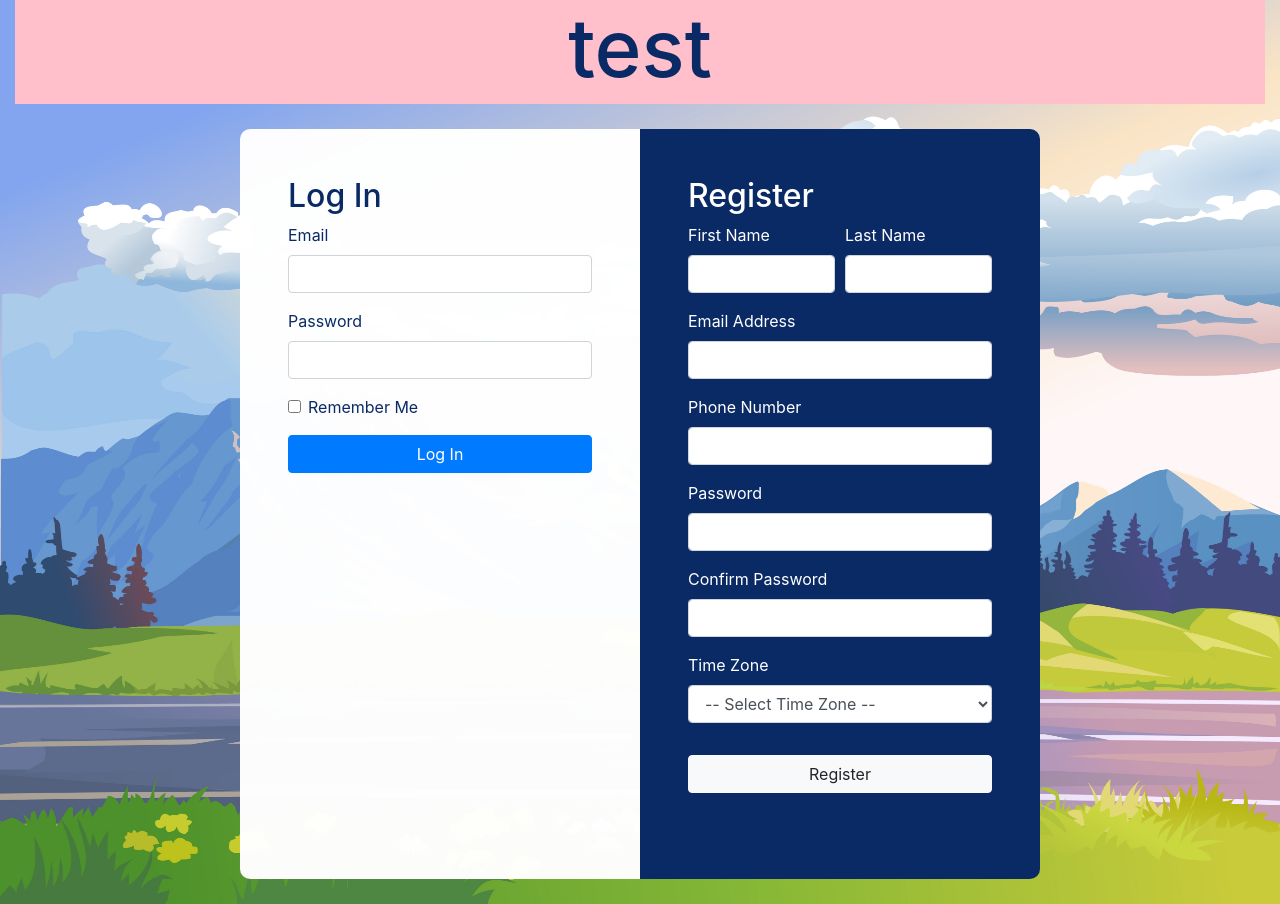
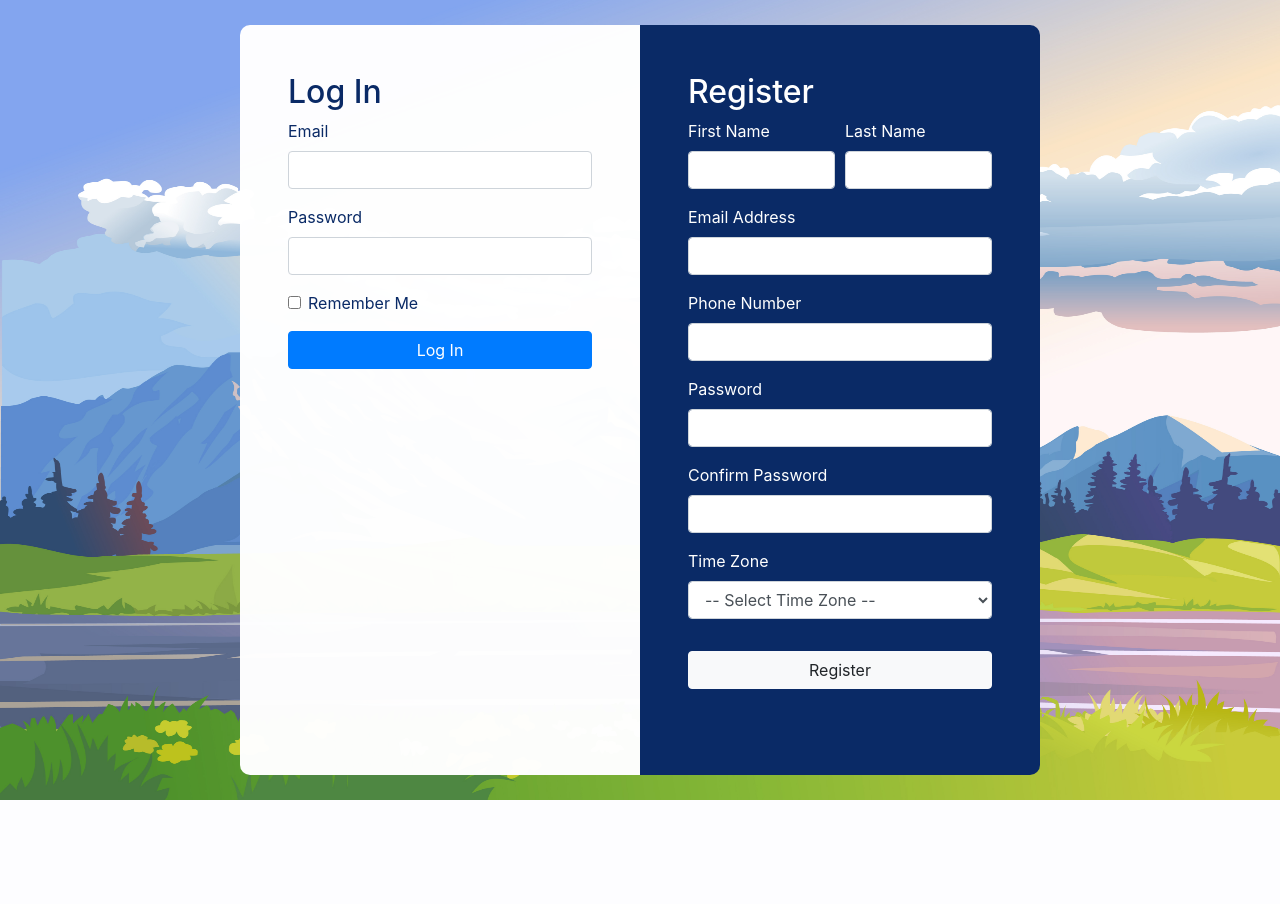
Before and after one commit to JustinHBird/happy_quote, a Flask app: page / in a window 1280 px wide. After the commit the page ends 800 px from the top, so only its background shows below. Run offline with Flask 2, Linux system fonts and the light colour scheme; some libraries are stand-ins or nearby versions.

```diff
--- a/app/forms.py
+++ b/app/forms.py
@@ -44,7 +44,7 @@ class RegisterForm(FlaskForm):
     def validate_email(self, email):
         email = User.query.filter_by(email=email.data).first()
         if email is not None:
-            raise ValidationError('There is already an account belonging to this emaail address.')
+            raise ValidationError('This email address has an account already.')
 
     #def validate_phone(self, phone):
     #    pass
--- a/app/routes.py
+++ b/app/routes.py
@@ -23,16 +23,20 @@ def register():
     form = RegisterForm()
     # Debugging
     # print(request.form.to_dict())
-    print(form.is_submitted(), form.validate(), form.errors)
+    #print(form.is_submitted(), form.validate(), form.errors)
+    if not form.validate_on_submit():
+        for error_message in form.errors.values():
+            flash(error_message[0], "register-error")
 
     if form.validate_on_submit():
         print('validating registration')
         # At this point Time-zone isn't added to the user. Need to save as an offset, but need to research an approach before storing data
         user = User(first_name=form.first_name.data, last_name=form.last_name.data, phone=form.phone.data, email=form.email.data)
+        print(user)
         user.set_password(form.password.data)
         db.session.add(user)
         db.session.commit()
-        print('Congratulations, you are now a registered user!')
+        flash('Congratulations, you are now a registered user!', "register-success")
         return redirect(url_for('index'))
     return redirect(url_for('index'))
 
--- a/app/static/style.css
+++ b/app/static/style.css
@@ -1,41 +1,8 @@
-/* CSS style sheet to overwrite and modify bootstrap templates */
-/*
-body {
-    background-color: powderblue;
-
-}
-*/
-.container-fluid {
-    /*display: flex;
-    flex-flow: row wrap;
-    align-items: center;
-    justify-content: center;
-    height: 100vh;
-    /*background-color: lightblue;*/
-
-}
 .d-flex {
-
     height: 100vh
 }
 
-.banner {
-    flex-basis: 100%;
-    align-content: center;
-    text-align: center;
-    color: rgb(10, 42, 102);
-    background-color: pink;
-  }
-
-  .banner h1 {
-      font-size: 5rem;
-  }
-
-
-.flex-item {
-
-}
-
+/* Landing page custom css for registration and login fomrs */
 .register {
     width: 25%;
     height: 100%;
@@ -51,7 +18,6 @@ body {
     color: rgb(10, 42, 102);
     background-color: rgba(255, 255, 255, 0.98);
     border-color: rgba(255, 255, 255, 0.98);
-
 }
 
 .login {
--- a/app/templates/base.html
+++ b/app/templates/base.html
@@ -27,6 +27,8 @@
       <script src="https://cdn.jsdelivr.net/npm/popper.js@1.16.0/dist/umd/popper.min.js" integrity="sha384-Q6E9RHvbIyZFJoft+2mJbHaEWldlvI9IOYy5n3zV9zzTtmI3UksdQRVvoxMfooAo" crossorigin="anonymous"></script>
       <script src="https://stackpath.bootstrapcdn.com/bootstrap/4.4.1/js/bootstrap.min.js" integrity="sha384-wfSDF2E50Y2D1uUdj0O3uMBJnjuUD4Ih7YwaYd1iqfktj0Uod8GCExl3Og8ifwB6" crossorigin="anonymous"></script>
 
-    {% block scripts %}{% endblock %}
+
+    <script>{% block scripts %}{% endblock %}</script>
+
     </body>
   </html>
--- a/app/templates/index.html
+++ b/app/templates/index.html
@@ -11,10 +11,6 @@ body{
 <!--<a href="https://www.freepik.com/free-photos-vectors/background">Background vector created by vectorpocket - www.freepik.com</a>-->
 
 {% block content %}
-<div class="banner">
-  <h1>test</h1>
-
-</div>
 <div class="d-flex flex-wrap justify-content-center align-items-center">
   <!-- LOG IN FORM -->
   <div class="flex-item p-5 login ">
@@ -29,29 +25,28 @@ body{
       </div>
       {% endif %}
     {% endwith %}
-    <form action="{{ url_for('login') }}" method="post" novalidate>
-        {{ login_form.csrf_token }}
+
+    <form action="{{ url_for('login') }}" class="needs-validation" method="post">
+        {{ login_form.hidden_tag() }}
 
         <div class="form-group">
           {{ login_form.email.label }}
-          {{ login_form.email(class="form-control") }}
-          {% for error in login_form.email.errors %}
-            <span style="color: red;">[{{ error }}]</span>
-          {% endfor %}
+          {{ login_form.email(id="login-email", class="form-control") }}
+
         </div>
         <div class="form-group">
           {{ login_form.password.label }}
-          {{ login_form.password(class="form-control") }}
-          {% for error in login_form.password.errors %}
-            <span style="color: red;">[{{ error }}]</span>
-          {% endfor %}
+          {{ login_form.password(id="login-password", class="form-control") }}
+          <div class="invalid-feedback">
+            Password required!
+          </div>
         </div>
         <div class="form-group form-check">
           {{ login_form.remember_me(class="form-check-input") }}
-          {{ login_form.remember_me.label(class="form-check-label")}}
+          {{ login_form.remember_me.label(id="login-remember", class="form-check-label")}}
         </div>
         <div class="form-group">
-          {{ login_form.submit(class="btn btn-primary btn-block") }}
+          {{ login_form.submit(id="login-submit", class="btn btn-primary btn-block") }}
         </div>
     </form>
   </div>
@@ -60,60 +55,79 @@ body{
   <div class="flex-item p-5 register">
     <h2>Register</h2>
 
-    <form action="{{ url_for('register') }}" method="post" novalidate>
+    {% with errors = get_flashed_messages(category_filter=["register-error"]) %}
+      {% if errors %}
+      <div class="alert alert-danger" role="alert">
+        {% for msg in errors %}
+          <p>{{ msg }}</p>
+        {% endfor %}
+      </div>
+      {% endif %}
+    {% endwith %}
+    {% with success = get_flashed_messages(category_filter=["register-success"]) %}
+      {% if success %}
+      <div class="alert alert-success" role="alert">
+        {% for msg in errors %}
+          <p>{{ msg }}</p>
+        {% endfor %}
+      </div>
+      {% endif %}
+    {% endwith %}
+
+    <form action="{{ url_for('register') }}" method="post">
       {{ register_form.hidden_tag() }}
 
       <div class="form-row">
         <div class="form-group col-md-6">
           {{ register_form.first_name.label }}
-          {{ register_form.first_name(class="form-control") }}
+          {{ register_form.first_name(id="register-first-name", class="form-control") }}
           {% for error in register_form.first_name.errors %}
             <span style="color: red;">[{{ error }}]</span>
           {% endfor %}
         </div>
         <div class="form-group col-md-6">
           {{ register_form.last_name.label }}
-          {{ register_form.last_name(class="form-control") }}
+          {{ register_form.last_name(id="register-last-name", class="form-control") }}
         </div>
       </div>
 
       <div class="form-row">
         <div class="form-group col">
           {{ register_form.email.label }}
-          {{ register_form.email(class="form-control") }}
+          {{ register_form.email(id="register-email", class="form-control") }}
         </div>
       </div>
 
       <div class="form-row">
         <div class="form-group col">
           {{ register_form.phone.label }}
-          {{ register_form.phone(class="form-control") }}
+          {{ register_form.phone(id="register-phone", class="form-control") }}
         </div>
       </div>
 
       <div class="form-row">
         <div class="form-group col">
           {{ register_form.password.label }}
-          {{ register_form.password(class="form-control") }}
+          {{ register_form.password(id="register-password", class="form-control") }}
         </div>
       </div>
 
       <div class="form-row">
         <div class="form-group col">
           {{ register_form.confirm_password.label }}
-          {{ register_form.confirm_password(class="form-control") }}
+          {{ register_form.confirm_password(id="register-password-confirm", class="form-control") }}
         </div>
       </div>
 
       <div class="form-row">
         <div class="form-group col">
           {{ register_form.time_zone.label }}
-          {{ register_form.time_zone(class="form-control") }}
+          {{ register_form.time_zone(id="register-time-zone", class="form-control") }}
         </div>
       </div>
 
       <div class="form-group pt-3">
-          {{ register_form.submit(class="btn btn-block btn-light") }}
+          {{ register_form.submit(id="register-submit", class="btn btn-block btn-light") }}
       </div>
 
     </form>
```
Also changed, not shown: app.db, 1 other file. Lines whose indentation alone changed are shown as unchanged.
